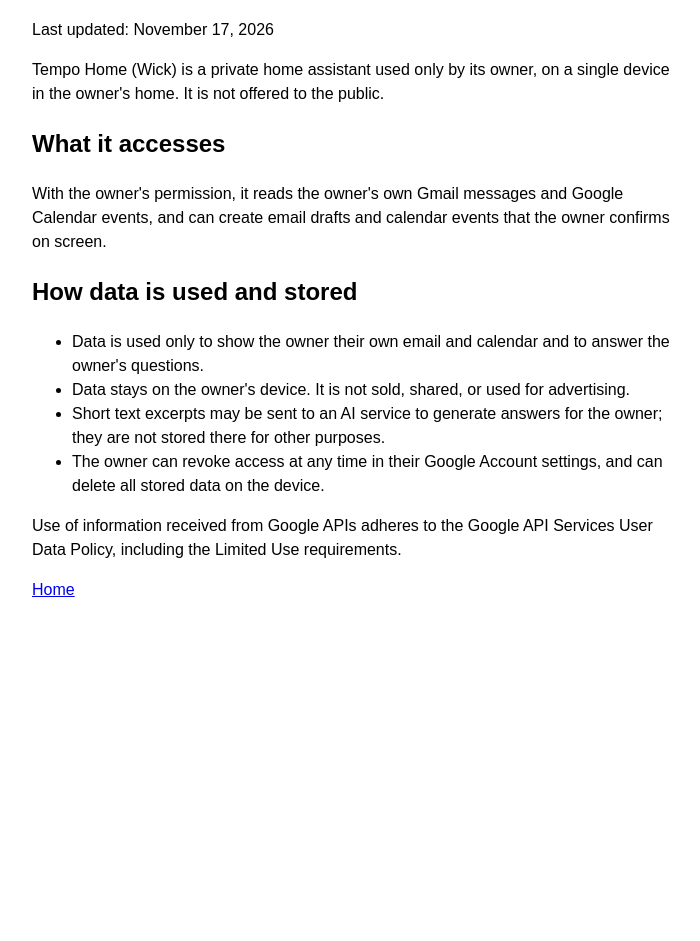
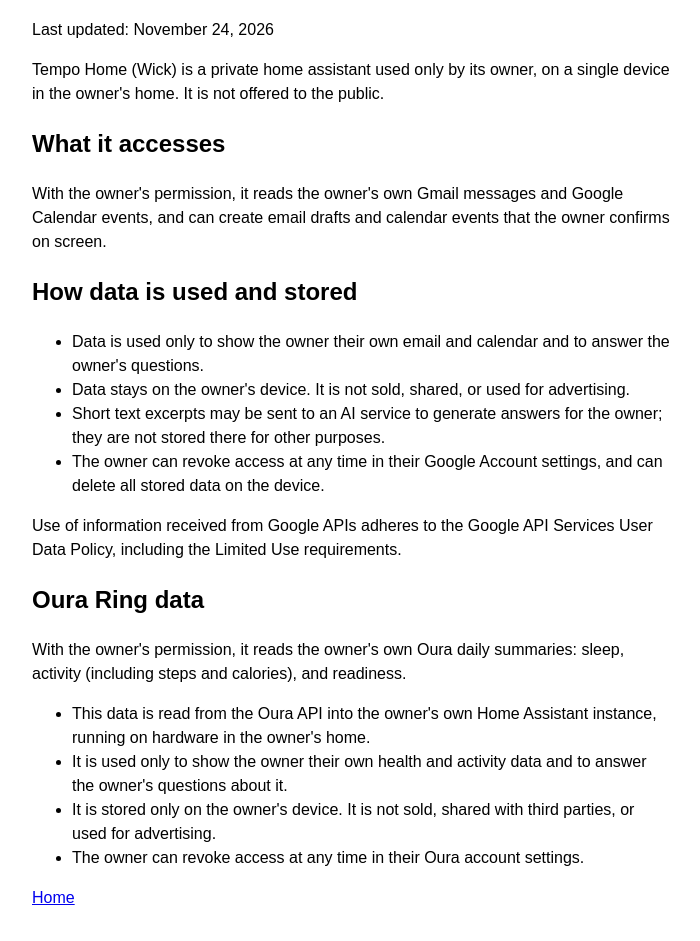
Before and after one commit to BambyGWN/bambygwn.github.io, a plain HTML site: page privacy.html in a window 1280 px wide. Shown: the part 91-1032 px from the top of the page, without its empty margins (288-988 px from the left). Before the commit the page ends 800 px from the top, so only its background shows below. Drawn offline with Linux system fonts and the light colour scheme.

Commit message:
Add Oura Ring section to privacy policy
Co-Authored-By: Claude Opus 5 <noreply@anthropic.com>

```diff
--- a/privacy.html
+++ b/privacy.html
@@ -7,7 +7,7 @@
 </head>
 <body style="font-family:sans-serif;max-width:640px;margin:40px auto;padding:0 16px;line-height:1.5">
 <h1>Tempo Home - Privacy policy</h1>
-<p>Last updated: November 17, 2026</p>
+<p>Last updated: November 24, 2026</p>
 <p>Tempo Home (Wick) is a private home assistant used only by its owner, on a single device in the owner's home. It is not offered to the public.</p>
 <h2>What it accesses</h2>
 <p>With the owner's permission, it reads the owner's own Gmail messages and Google Calendar events, and can create email drafts and calendar events that the owner confirms on screen.</p>
@@ -19,6 +19,14 @@
 <li>The owner can revoke access at any time in their Google Account settings, and can delete all stored data on the device.</li>
 </ul>
 <p>Use of information received from Google APIs adheres to the Google API Services User Data Policy, including the Limited Use requirements.</p>
+<h2>Oura Ring data</h2>
+<p>With the owner's permission, it reads the owner's own Oura daily summaries: sleep, activity (including steps and calories), and readiness.</p>
+<ul>
+<li>This data is read from the Oura API into the owner's own Home Assistant instance, running on hardware in the owner's home.</li>
+<li>It is used only to show the owner their own health and activity data and to answer the owner's questions about it.</li>
+<li>It is stored only on the owner's device. It is not sold, shared with third parties, or used for advertising.</li>
+<li>The owner can revoke access at any time in their Oura account settings.</li>
+</ul>
 <p><a href="index.html">Home</a></p>
 </body>
 </html>
```
